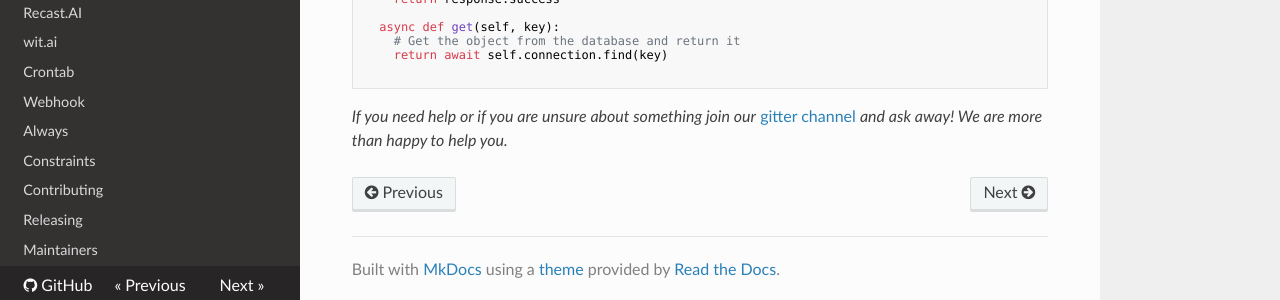
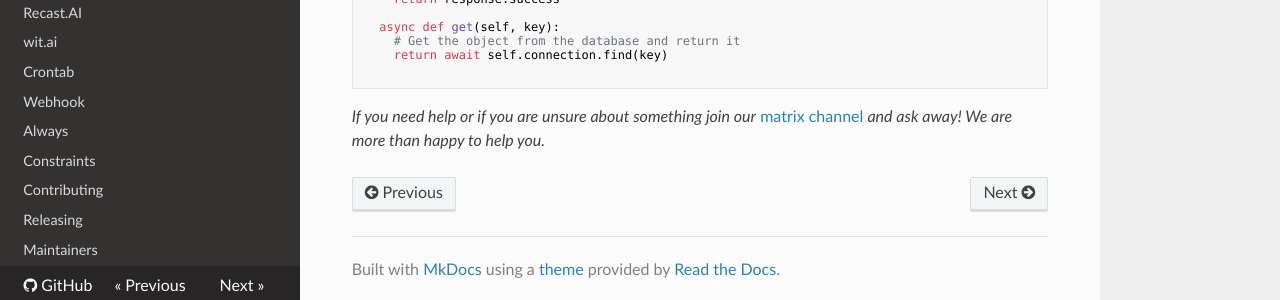
Before and after one commit to opsdroid/opsdroid, an MkDocs documentation site: the page built from docs/extending/databases.md, in a window 1280 px wide and 1210 px high. Shown: the part 904-1204 px from the top of the window. Built offline with MkDocs 1.6.1, drawn with Linux system fonts in a browser that asks for light colours; nearby versions of some CDN libraries; old or Windows-style settings are respelled for this version of MkDocs.

Commit message:
Update databases.md

````diff
--- a/docs/extending/databases.md
+++ b/docs/extending/databases.md
@@ -41,4 +41,4 @@ class MyDatabase(Database):
 
 ```
 
-*If you need help or if you are unsure about something join our* [gitter channel](https://gitter.im/opsdroid/) *and ask away! We are more than happy to help you.*
+*If you need help or if you are unsure about something join our* [matrix channel](https://riot.im/app/#/room/#opsdroid-general:matrix.org) *and ask away! We are more than happy to help you.*
````
